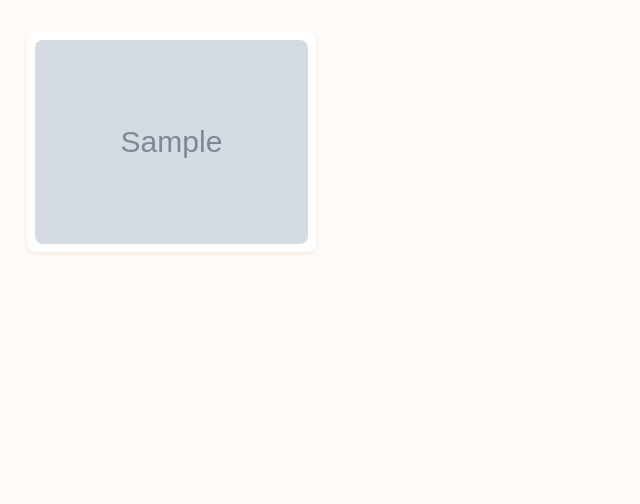
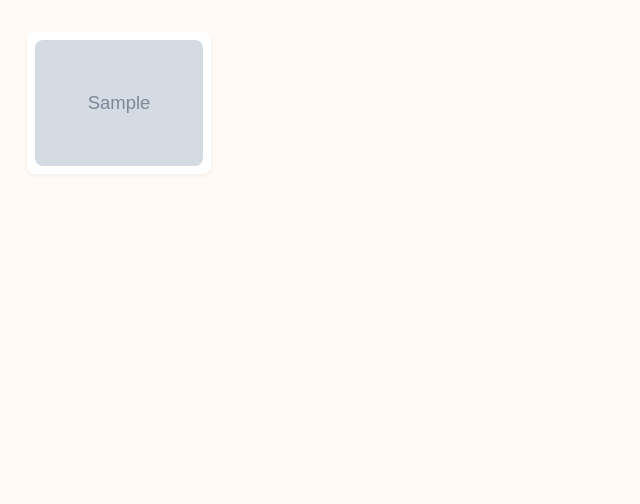
Before and after one commit to KarolSliwka/Esteticanails, a Django app: template gallery/templates/gallery/gallery.html in a window 1280 px wide. Shown: the part 160-664 px from the top of the page, without its empty margins (0-640 px from the left). Run offline with Django 3.2, Linux system fonts and the light colour scheme; the template is opened without the code that fills it: values that come from a table or form of the project are taken from there, others are empty; tables that the repository leaves empty hold one stand-in row (values such as "Sample post"); grey boxes marked "Sample" are stand-in pictures; parts of the project's set-up code (start-up, migrations or seed data) failed here and were passed over.

Commit message:
Image class change for big devices

```diff
--- a/gallery/templates/gallery/gallery-floats.html
+++ b/gallery/templates/gallery/gallery-floats.html
@@ -1,7 +1,7 @@
 <div class="container-fluid gallery">
     <div class="row">
         {% for image in gallery %}
-        <div class="col-xs-12 col-sm-4 col-md-3 col-lg-3 col-xl-3">
+        <div class="col-xs-12 col-sm-4 col-md-3 col-lg-3 col-xl-2">
             <div class="image-box shadow-sm">
                 <div class="info-box">
                     <a href="#" class='pop'>
```
